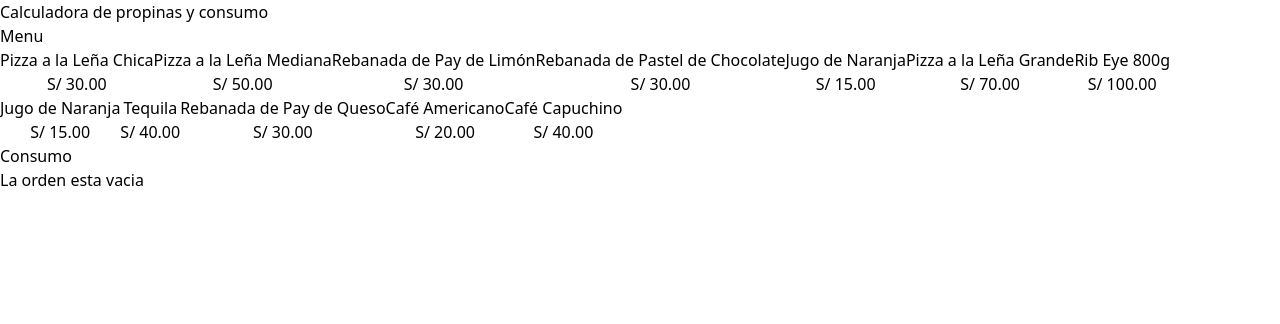
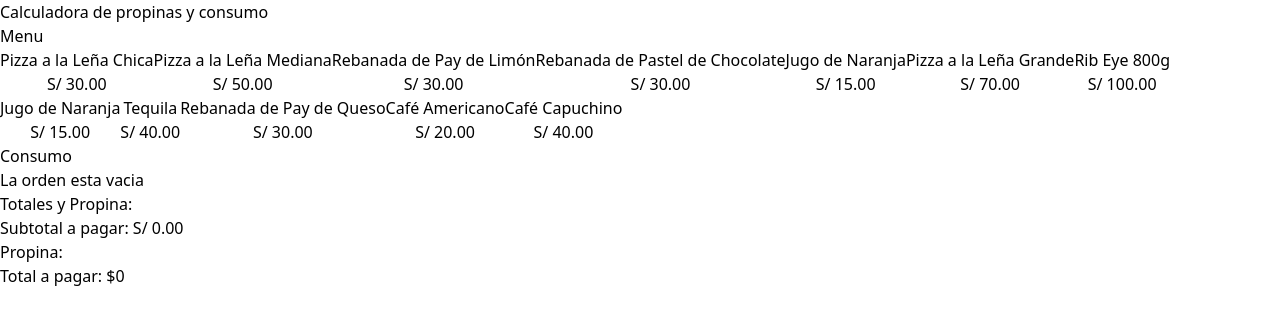
Before and after one commit to Luis-Albert/calculadora-propinas, a React (Vite) app: page / in a window 1280 px wide. Shown: the top 324 px of the page. Built offline with nearby package versions, Linux system fonts and the light colour scheme.

Commit message:
se agrega el use memo

```diff
--- a/src/App.tsx
+++ b/src/App.tsx
@@ -1,5 +1,6 @@
 import MenuItem from './components/MenuItem'
 import OrderContents from './components/OrderContents'
+import OrderTotals from './components/OrderTotals'
 import { menuItems } from './data/db'
 import useOrder from './hooks/useOrder'
 
@@ -25,6 +26,7 @@
 
         <div className="border border-gap border-slate-300 p-5 rounded-lg space-y-10">
           <OrderContents order={order} removeItem={removeItem} />
+          <OrderTotals order={order} />
         </div>
       </main>
     </>
--- a/src/components/OrderTotals.tsx
+++ b/src/components/OrderTotals.tsx
@@ -1,15 +1,28 @@
-export default function OrderTotals() {
+import { useMemo } from 'react'
+import { OrderItem } from '../types'
+import { formatCurrency } from '../helpers'
+
+type OrderTotalsProps = {
+  order: OrderItem[]
+}
+
+export default function OrderTotals({ order }: OrderTotalsProps) {
+  const subTotalAmount = useMemo(
+    () => order.reduce((total, item) => total + item.quantity * item.price, 0),
+    [order]
+  )
+
   return (
     <>
       <div className="space-y-3">
         <h2 className="font-black text-2xl">Totales y Propina:</h2>
         <p>
           Subtotal a pagar: {''}
-          <span className="font-bold">$0</span>
+          <span className="font-bold">{formatCurrency(subTotalAmount)}</span>
         </p>
         <p>
           Propina: {''}
-          <span className="font-bold">$0</span>
+          <span className="font-bold"></span>
         </p>
         <p>
           Total a pagar: {''}
```
